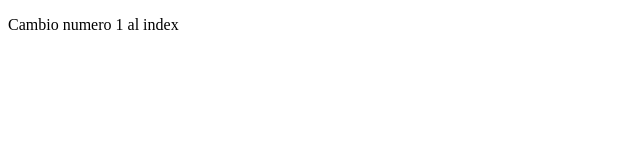
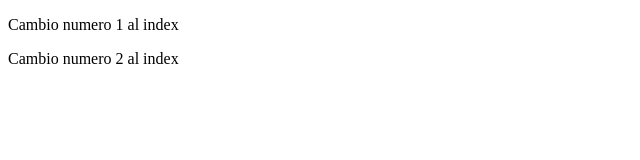
Before and after one commit to erikcmoo/proyecto1, a plain HTML site: page index.html in a window 1280 px wide. Shown: the whole page, without its empty margins (0-640 px from the left). Drawn offline with Linux system fonts and the light colour scheme.

Commit message:
Cambio 3

```diff
--- a/index.html
+++ b/index.html
@@ -8,6 +8,7 @@
 </head>
 <body>
 <p> Cambio numero 1 al index</p>
+<p> Cambio numero 2 al index</p>
 
 </body>
 </html>
```
